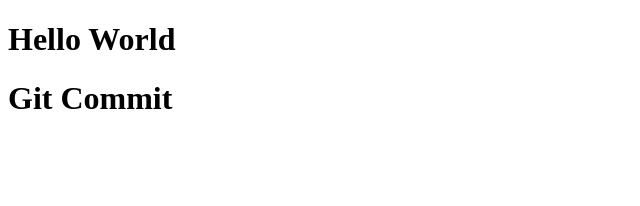
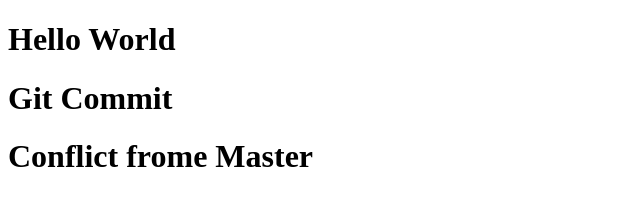
Before and after one commit to daodinhlong8x/kaka8x, a plain HTML site: page index.html in a window 1280 px wide. Shown: the whole page, without its empty margins (0-640 px from the left). Drawn offline with Linux system fonts and the light colour scheme.

Commit message:
conflict frome daolong

```diff
--- a/index.html
+++ b/index.html
@@ -9,5 +9,6 @@
 <body>
     <h1>Hello World</h1>
     <h1>Git Commit</h1>
+    <h1> Conflict frome Master</h1>
 </body>
 </html>
```
